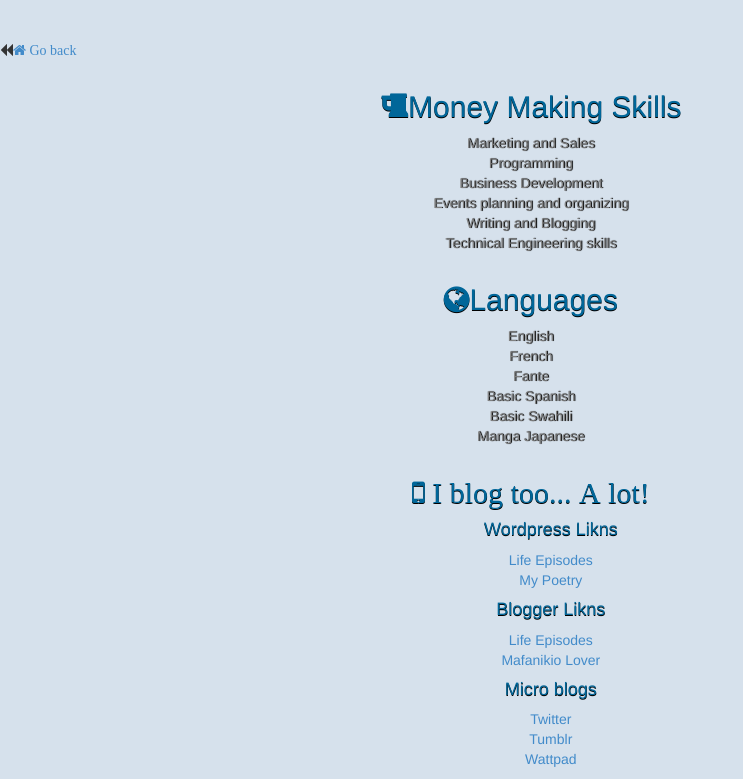
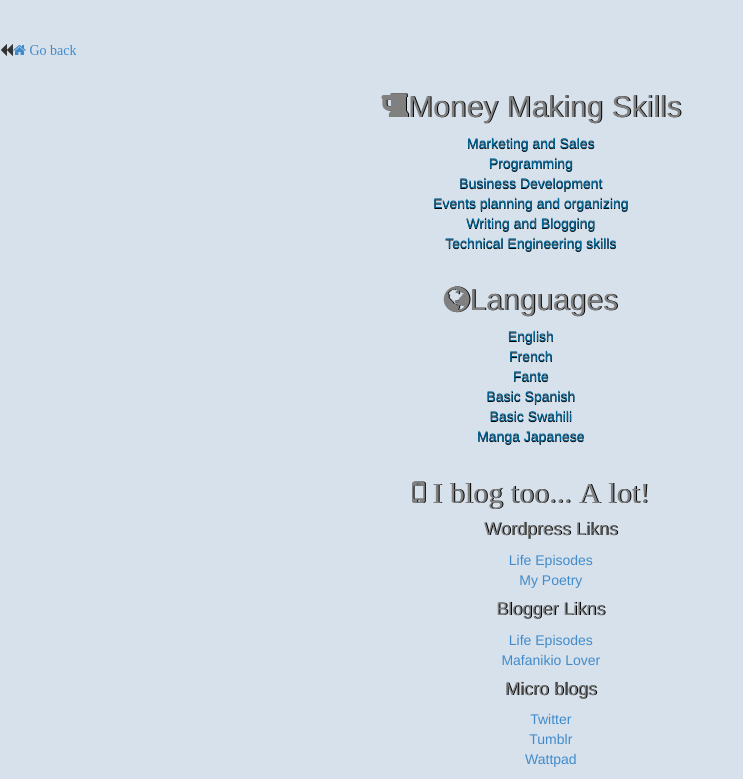
Before and after one commit to Qubammish/qubammish.github.io, a PHP site: page /Skills.html in a window 1280 px wide. Shown: the part 51-830 px from the top of the page, without its empty margins (0-743 px from the left). Run offline with PHP 8.4, Linux system fonts and the light colour scheme.

Commit message:
color class in stylesheet.css edited.

```diff
--- a/Skills.html
+++ b/Skills.html
@@ -40,8 +40,8 @@
 
         <div class="row">
           <div class="col-xs-12 col-sm-6 col-sm-offset-2 text-center">
-            <h2 class="text-centered color1"><i class="icon-beer"></i>Money Making Skills</h2>
-              <ul class="list-unstyled color">
+            <h2 class="text-centered color"><i class="icon-beer"></i>Money Making Skills</h2>
+              <ul class="list-unstyled color1">
                <dd> Marketing and Sales </dd>
                <dd> Programming </dd>
                <dd>Business Development</dd>
@@ -54,8 +54,8 @@
 
          <div class="row">
            <div class="col-xs-12 col-sm-6 col-sm-offset-2 text-center">
-            <h2 class="color1 text-centered"><i class="icon-globe"></i>Languages</h2>
-              <ul class="list-unstyled color">
+            <h2 class="color text-centered"><i class="icon-globe"></i>Languages</h2>
+              <ul class="list-unstyled color1">
                <dd> English </dd>
                <dd> French </dd>
                <dd> Fante </dd>
@@ -67,16 +67,16 @@
 
          <div class="row">
           <div class="col-xs-12 col-sm-6 col-sm-offset-2 text-center">
-            <h2 class="color1 text-centered"><i class="icon-mobile-phone text-center"> I blog too... A lot!</i></h2>
+            <h2 class="color text-centered"><i class="icon-mobile-phone text-center"> I blog too... A lot!</i></h2>
             <ul>
-              <dd><h4 class="color1">Wordpress Likns</h4></dd>
+              <dd><h4 class="color">Wordpress Likns</h4></dd>
               <dd><a href="http://lifepisodes.wordpress.com" target="_blank">Life Episodes</a></dd>
               <dd><a href="http://alteredx.wordpress.com" target="_blank">My Poetry</a></dd>
               <dd class="divider"></dd>
-              <dd><h4 class="color1">Blogger Likns</h4></dd>
+              <dd><h4 class="color">Blogger Likns</h4></dd>
               <dd><a href="http://qubammish.blogspot.com/" target="_blank">Life Episodes</a></dd>
               <dd><a href="http://mafanikiolover.blogspot.com/" target="_blank">Mafanikio Lover</a></dd>
-              <dd><h4 class="color1">Micro blogs</h4></dd>
+              <dd><h4 class="color">Micro blogs</h4></dd>
               <dd><a href="http://www.twitter.com/qubammish" target="_blank">Twitter</a></dd>
               <dd><a href="http://www.tumblr.com/blog/qubammish" target="_blank">Tumblr</a></dd>
 	      <dd><a href="http://w.tt/1lW3oIv" target="_blank">Wattpad</a></dd>
--- a/css/Stylesheet.css
+++ b/css/Stylesheet.css
@@ -6,7 +6,7 @@
 
 .color{
   color:gray;
-  text-shadow: 1px 0px 0.7px black;
+  text-shadow: 1px 0px 0.4px black;
 }
 
 .color1{
```
